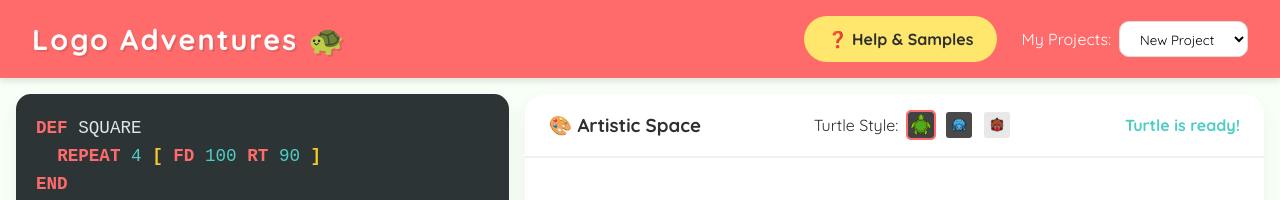
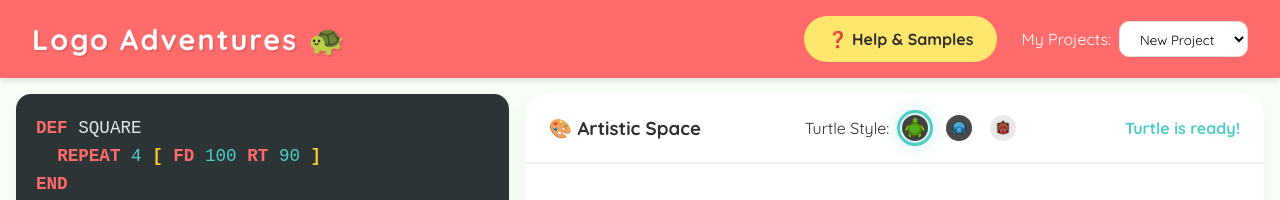
Before and after one commit to mansu/jslogo, a plain HTML site: page index.html in a window 1280 px wide. Shown: the top 200 px of the page. Drawn offline with Linux system fonts and the light colour scheme.

Commit message:
Make icons round.

```diff
--- a/index.css
+++ b/index.css
@@ -223,21 +223,26 @@ header h1 {
 }
 
 .turtle-opt {
-    width: 30px;
-    height: 30px;
-    border-radius: 5px;
+    width: 36px;
+    height: 36px;
+    border-radius: 50%;
     cursor: pointer;
-    border: 2px solid transparent;
-    transition: transform 0.2s;
+    border: 3px solid transparent;
+    transition: all 0.3s cubic-bezier(0.4, 0, 0.2, 1);
+    background-color: transparent;
+    padding: 2px;
+    object-fit: contain;
 }
 
 .turtle-opt:hover {
-    transform: scale(1.2);
+    transform: translateY(-3px) scale(1.1);
+    filter: drop-shadow(0 4px 8px rgba(0, 0, 0, 0.15));
 }
 
 .turtle-opt.active {
-    border-color: var(--primary-color);
-    background-color: rgba(255, 107, 107, 0.1);
+    border-color: var(--secondary-color);
+    background-color: rgba(78, 205, 196, 0.15);
+    box-shadow: 0 0 15px rgba(78, 205, 196, 0.3);
 }
 
 .header-controls {
```
Also changed, not shown: assets/refined_turtle_selector.png (added).
